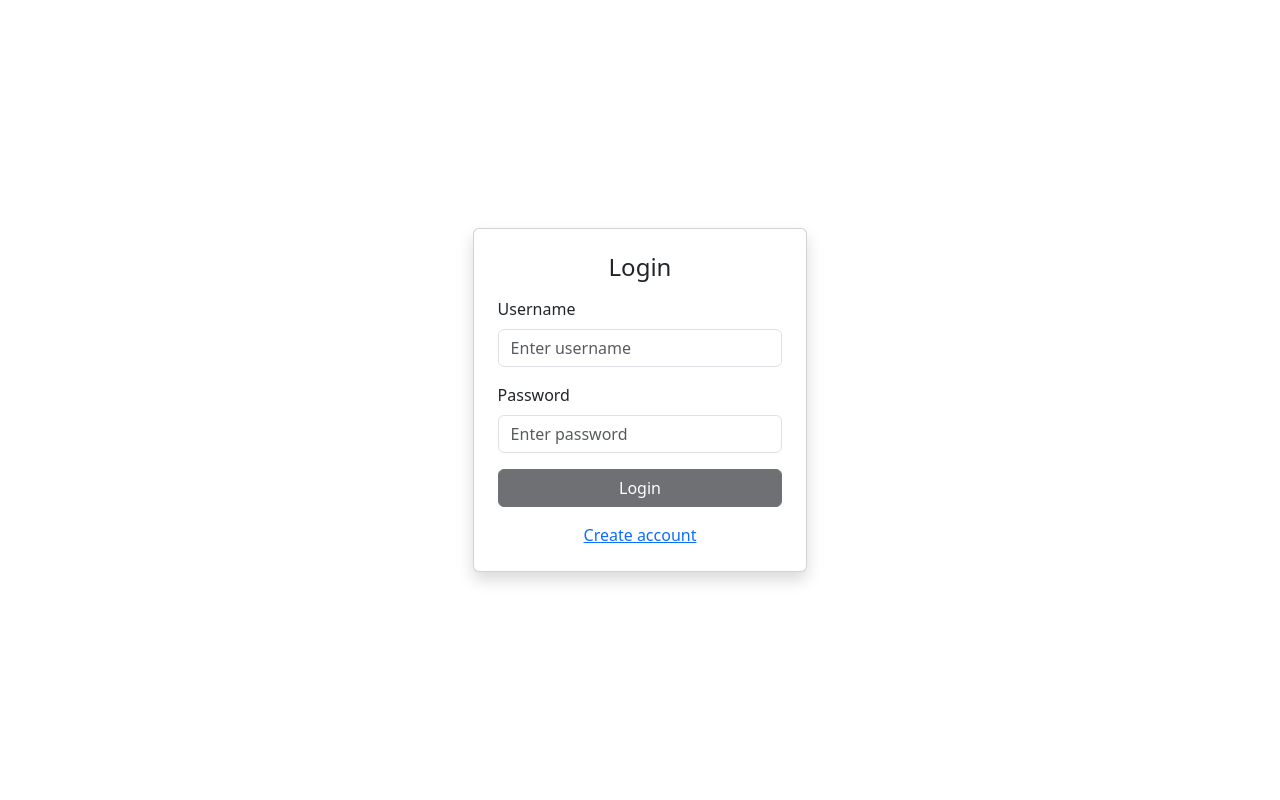
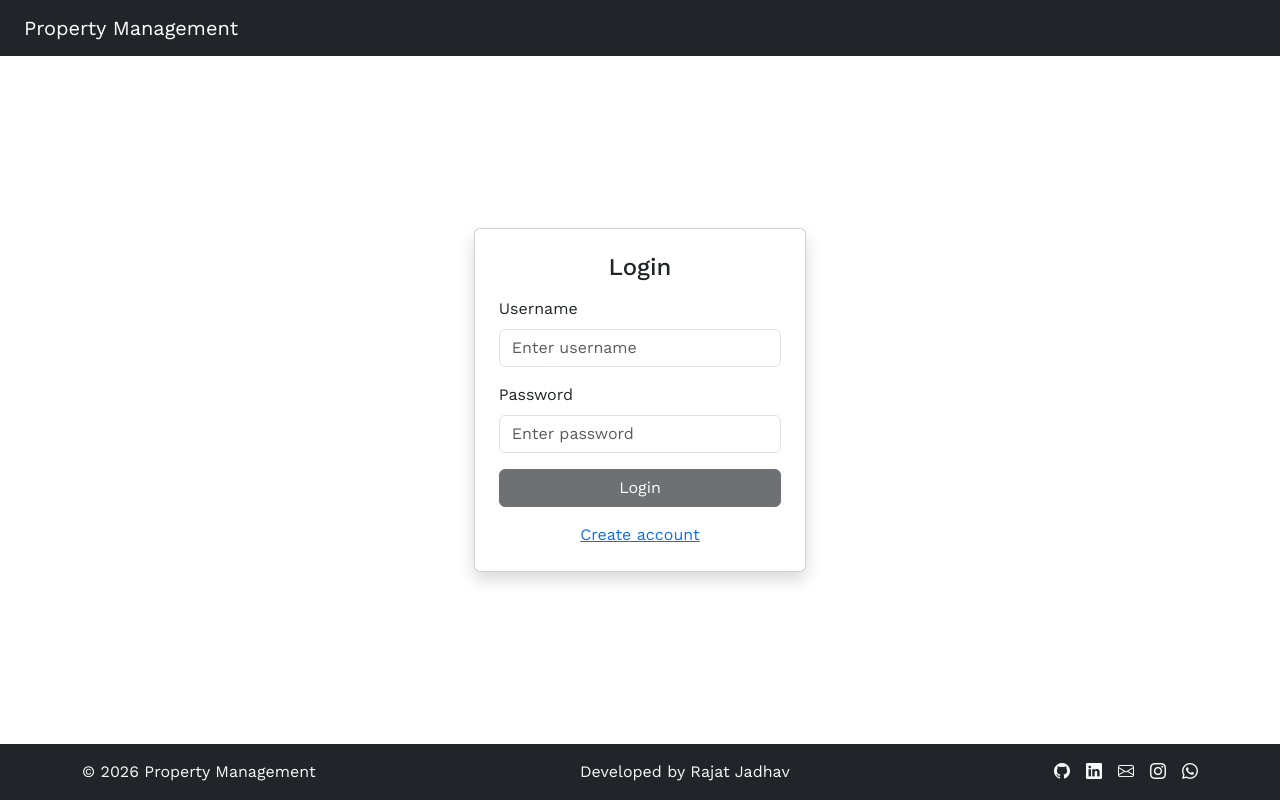
Before and after one commit to hackcoder21/property-management-application, an Angular app in the folder PropertyManagement.UI/: page /login in a window 1280 px wide. Built offline with nearby package versions, Linux system fonts and the light colour scheme.

Commit message:
Added header, footer with styling

```diff
--- a/PropertyManagement.UI/src/app/app.component.html
+++ b/PropertyManagement.UI/src/app/app.component.html
@@ -1,3 +1,9 @@
-<div class="container">
+<div class="app-layout">
+  <app-header></app-header>
+
+  <main class="container app-content">
     <router-outlet></router-outlet>
+  </main>
+
+  <app-footer></app-footer>
 </div>
--- a/PropertyManagement.UI/src/app/auth/login/login.component.html
+++ b/PropertyManagement.UI/src/app/auth/login/login.component.html
@@ -1,4 +1,4 @@
-<div class="d-flex justify-content-center align-items-center vh-100">
+<div class="d-flex justify-content-center align-items-center h-100">
   <div class="card p-4 shadow" style="width: 30%">
     <h4 class="text-center mb-3">Login</h4>
 
--- a/PropertyManagement.UI/src/app/dashboard/dashboard.component.html
+++ b/PropertyManagement.UI/src/app/dashboard/dashboard.component.html
@@ -1 +1,2 @@
-<p>dashboard works!</p>
+<h2>Dashboard</h2>
+<hr />
--- a/PropertyManagement.UI/src/app/shared/footer/footer.component.html
+++ b/PropertyManagement.UI/src/app/shared/footer/footer.component.html
@@ -1 +1,47 @@
-<p>footer works!</p>
+<footer class="footer bg-dark text-light py-3 mt-auto">
+  <div
+    class="container d-flex flex-column flex-md-row justify-content-between align-items-center gap-2"
+  >
+    <div class="text-center text-md-start">
+      <span>&copy; 2026 Property Management</span>
+    </div>
+
+    <div class="text-center text-md-middle">
+      <span>Developed by Rajat Jadhav</span>
+    </div>
+
+    <div class="d-flex gap-3">
+      <a
+        href="https://github.com/hackcoder21"
+        target="_blank"
+        class="text-light"
+      >
+        <i class="bi bi-github"></i>
+      </a>
+
+      <a
+        href="https://www.linkedin.com/in/hackcoder21/"
+        target="_blank"
+        class="text-light"
+      >
+        <i class="bi bi-linkedin"></i>
+      </a>
+
+      <a href="mailto:Jadhavrajat1998@gmail.com" class="text-light">
+        <i class="bi bi-envelope"></i>
+      </a>
+
+      <a
+        href="https://www.instagram.com/hack__coder/"
+        target="_blank"
+        class="text-light"
+      >
+        <i class="bi bi-instagram"></i>
+      </a>
+
+      <a href="https://wa.me/919765647808" target="_blank" class="text-light">
+        <i class="bi bi-whatsapp"></i>
+      </a>
+    </div>
+  </div>
+</footer>
--- a/PropertyManagement.UI/src/app/shared/header/header.component.html
+++ b/PropertyManagement.UI/src/app/shared/header/header.component.html
@@ -1 +1,11 @@
-<p>header works!</p>
+<nav class="navbar navbar-dark bg-dark px-4">
+  <span class="navbar-brand">Property Management</span>
+
+  <button
+    *ngIf="authService.isAuthenticated()"
+    class="btn btn-outline-light btn-sm"
+    (click)="logout()"
+  >
+    Logout
+  </button>
+</nav>
--- a/PropertyManagement.UI/src/app/shared/header/header.component.ts
+++ b/PropertyManagement.UI/src/app/shared/header/header.component.ts
@@ -1,4 +1,6 @@
 import { Component } from '@angular/core';
+import { Router } from '@angular/router';
+import { AuthService } from 'src/app/core/services/auth.service';
 
 @Component({
   selector: 'app-header',
@@ -7,4 +9,12 @@ import { Component } from '@angular/core';
 })
 export class HeaderComponent {
 
+  constructor(public authService: AuthService,
+    private router: Router
+  ) { }
+
+  logout(): void {
+    this.authService.logout();
+    this.router.navigate(['/login']);
+  }
 }
--- a/PropertyManagement.UI/src/index.html
+++ b/PropertyManagement.UI/src/index.html
@@ -1,11 +1,15 @@
-<!doctype html>
+<!DOCTYPE html>
 <html lang="en">
   <head>
-  <meta charset="utf-8">
+    <meta charset="utf-8" />
     <title>PropertyManagementUI</title>
-  <base href="/">
-  <meta name="viewport" content="width=device-width, initial-scale=1">
-  <link rel="icon" type="image/x-icon" href="favicon.ico">
+    <base href="/" />
+    <meta name="viewport" content="width=device-width, initial-scale=1" />
+    <link rel="icon" type="image/x-icon" href="favicon.ico" />
+    <link
+      href="https://cdn.jsdelivr.net/npm/bootstrap-icons@1.11.3/font/bootstrap-icons.css"
+      rel="stylesheet"
+    />
   </head>
   <body>
     <app-root></app-root>
--- a/PropertyManagement.UI/src/styles.css
+++ b/PropertyManagement.UI/src/styles.css
@@ -1,2 +1,26 @@
 /* You can add global styles to this file, and also import other style files */
-@import "~bootstrap/dist/css/bootstrap.min.css"
+@import "~bootstrap/dist/css/bootstrap.min.css";
+@import url('https://fonts.googleapis.com/css2?family=Work+Sans:ital,wght@0,100..900;1,100..900&display=swap');
+
+html, body {
+  height: 100%;
+  margin: 0;
+  font-family: 'Work Sans', sans-serif;
+}
+
+body {
+  overflow: hidden;
+}
+
+.app-layout {
+  display: flex;
+  flex-direction: column;
+  height: 100vh;
+}
+
+.app-content {
+  flex: 1;
+  overflow-y: auto;
+  padding: 1rem;
+  background-color: #fff;
+}
```
Lines whose indentation alone changed are shown as unchanged.
